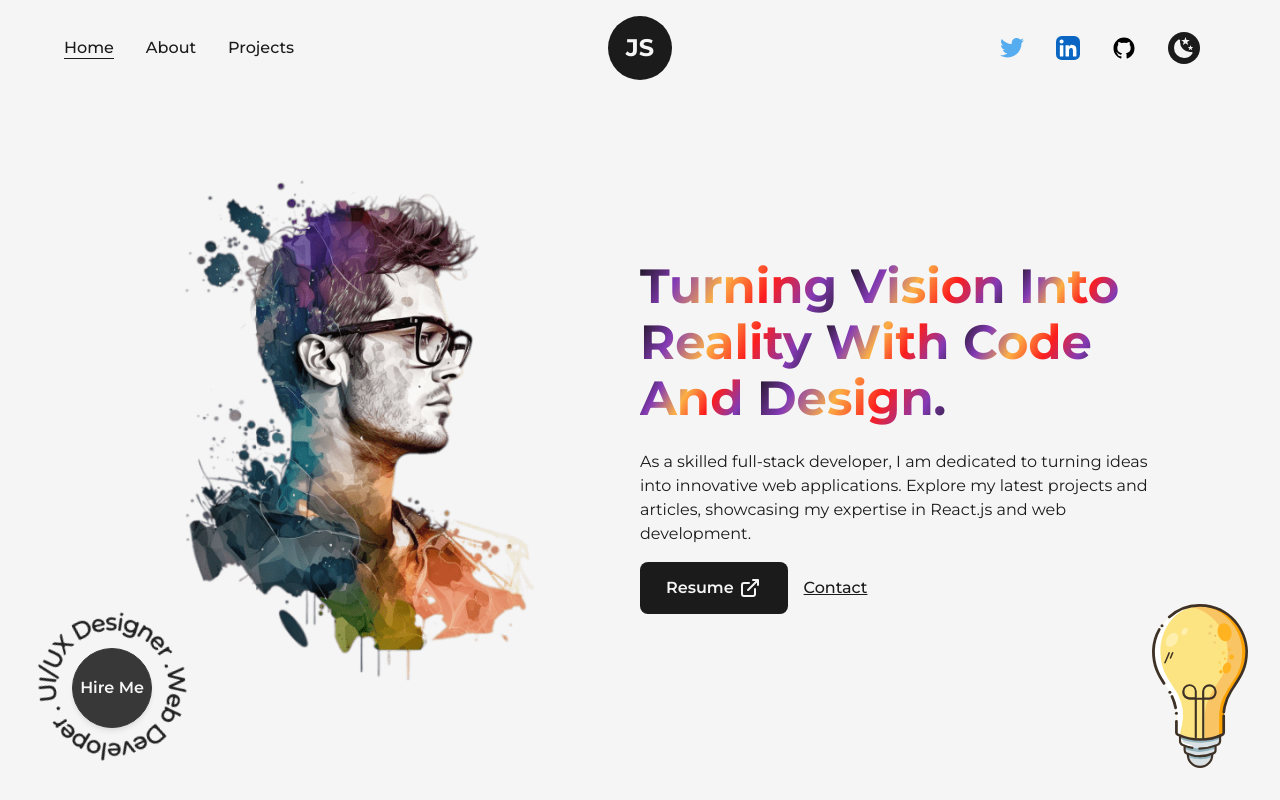
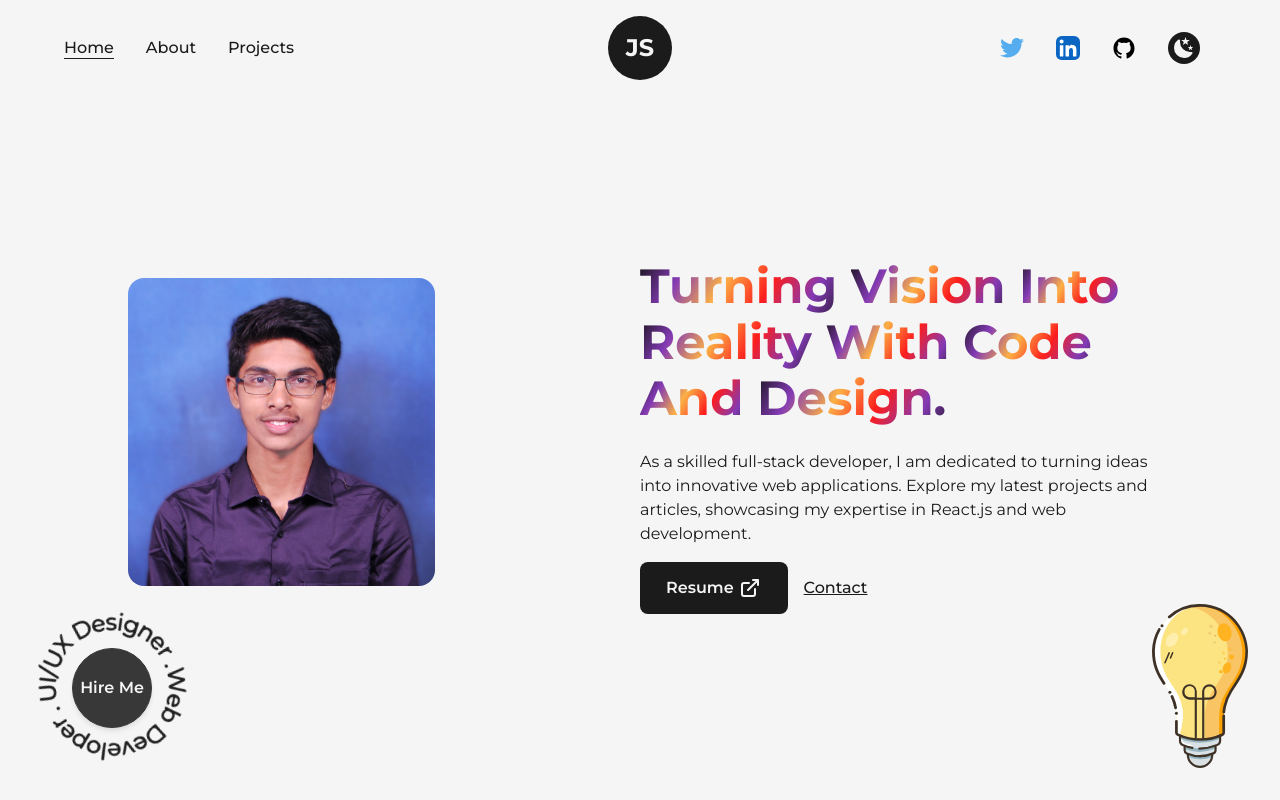
Before and after one commit to RedJOe-0608/myPortfolioWebsite, a Next.js app: page / in a window 1280 px wide. Shown: the top 800 px of the page. Built offline with nearby package versions, Linux system fonts and the light colour scheme.

Commit message:
"Hero image changed and resized"

```diff
--- a/src/pages/index.js
+++ b/src/pages/index.js
@@ -1,7 +1,7 @@
 import Layout from "@/components/Layout";
 import Head from "next/head";
 import Image from "next/image";
-import profilePic from "../../public/images/profile/developer-pic-1.png";
+import profilePic from "../../public/images/profilepic.png";
 import AnimatedText from "@/components/AnimatedText";
 import Link from "next/link";
 import { LinkArrow } from "@/components/Icons";
@@ -20,13 +20,13 @@ export default function Home() {
       <main className="flex items-center text-dark dark:text-light w-full min-h-screen">
         <Layout className="pt-0 md:pt-16 sm:!p-8 sm:pt-8">
           <div className="flex items-center w-full lg:flex-col">
-            <div className="w-1/2 md:!w-full">
-              <Image
+            <div className="w-1/2 lg:flex justify-center md:!w-full">
+            <Image
+                src={profilePic}
+                alt="Image for home"
                 priority
-                sizes="(max-width: 768px) 100vw, (max-width: 1200px) 50vw, 50vw"
-                className="w-full h-auto lg:hidden md:!inline-block md:!w-full"
-                src={profilePic}
-                alt="Image"
+                // sizes="(max-width: 768px) 100vw, (max-width: 1200px) 50vw, 50vw"
+                className="w-[60%] relative rounded-2xl"
               />
             </div>
             <div className="w-1/2 flex flex-col items-center lg:w-full lg:text-center ">
```
Also changed, not shown: public/images/profilepic.png (added).
